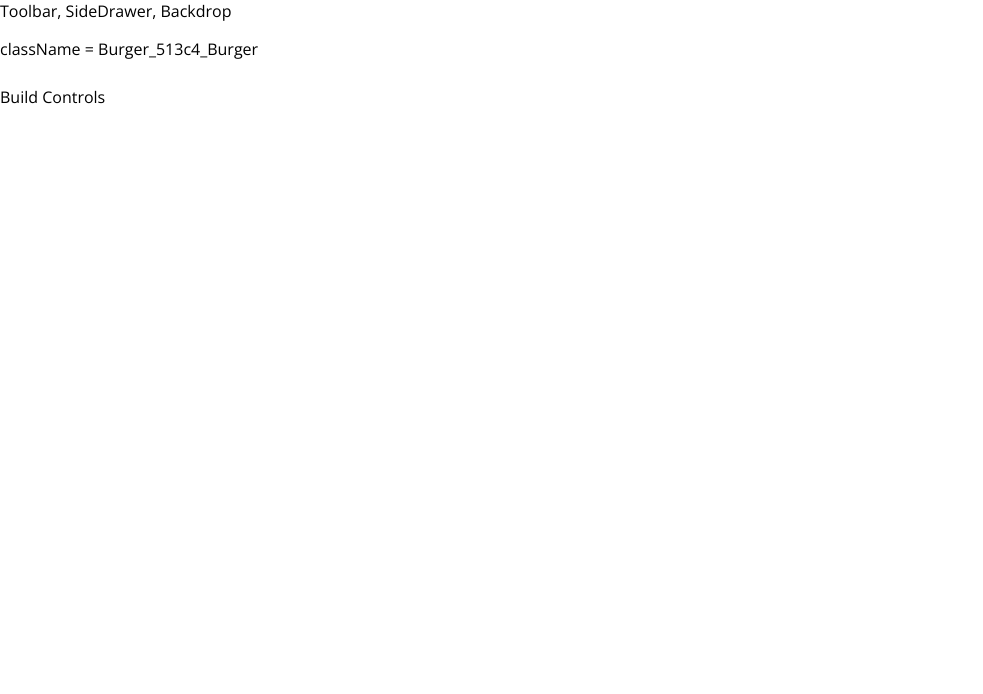
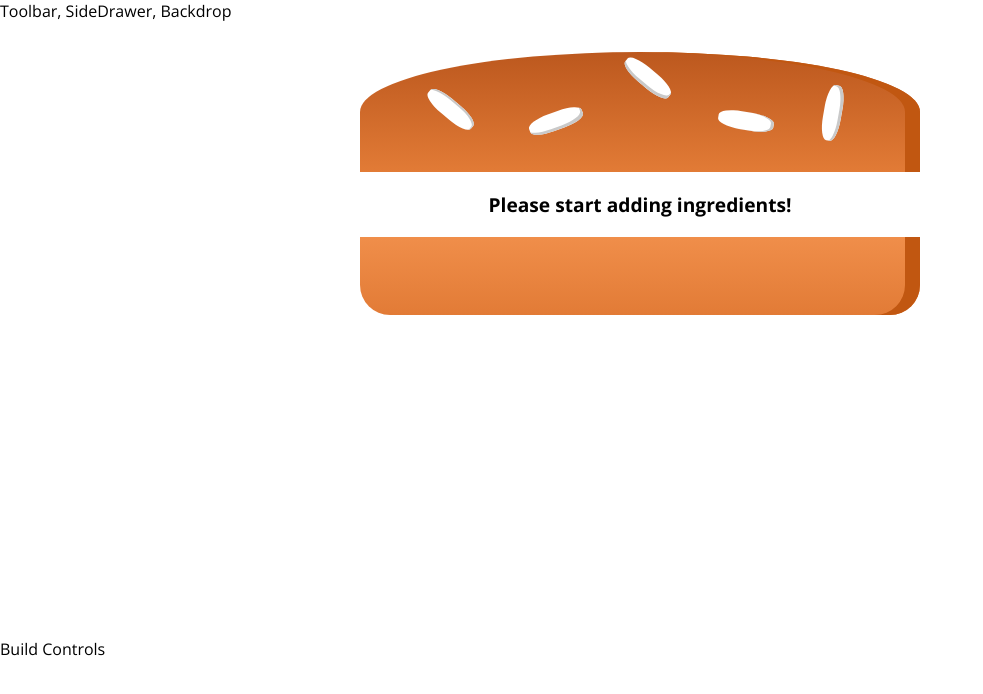
Before and after one commit to noaFeldberg/HamburgerAPP, a React (Create React App) app: page / in a window 1280 px wide. Shown: the top 694 px of the page, without its empty margins (0-983 px from the left). Built offline with nearby package versions, Linux system fonts and the light colour scheme.

Commit message:
changed data

```diff
--- a/src/components/Burger/Burger.js
+++ b/src/components/Burger/Burger.js
@@ -1,17 +1,29 @@
-import React from 'react'
+import React from 'react';
 
-import classes from './Burger.module.css'
+import classes from './Burger.module.css';
 import BurgerIngredient from './BurgerIngredient/BurgerIngredient';
 
-const burger = (props) => {
-    return(
-        <div> className = {classes.Burger}
+const burger = ( props ) => {
+
+    let transformedIngredients = Object.keys( props.ingredients )
+        .map( igKey => {
+            return [...Array( props.ingredients[igKey] )].map( ( _, i ) => {
+                return <BurgerIngredient key={igKey + i} type={igKey} />;
+            } );
+        } )
+        .reduce((arr, el) => {
+            return arr.concat(el)
+        }, []);
+    if (transformedIngredients.length === 0) {
+        transformedIngredients = <p>Please start adding ingredients!</p>;
+    }
+    return (
+        <div className={classes.Burger}>
             <BurgerIngredient type="bread-top" />
-            <BurgerIngredient type="cheese" />
-            <BurgerIngredient type="meat" />
+            {transformedIngredients}
             <BurgerIngredient type="bread-bottom" />
         </div>
     );
-}
+};
 
 export default burger;
--- a/src/components/Burger/Burger.module.css
+++ b/src/components/Burger/Burger.module.css
@@ -2,16 +2,16 @@
     width: 100%;
     margin: auto;
     height: 250px;
-    overflow: scroll;
+    overflow: auto;
     text-align: center;
     font-weight: bold;
     font-size: 1.2rem;
 }
 
-@media (min-width: 1000px) and (min-height: 700px) {
+@media (min-width: 500px) and (min-height: 400px) {
     .Burger {
-        width: 700px;
-        height: 600px;
+        width: 350px;
+        height: 300px;
     }
 }
 
@@ -22,9 +22,9 @@
     }
 }
 
-@media (min-width: 500px) and (min-height: 400px) {
+@media (min-width: 1000px) and (min-height: 700px) {
     .Burger {
-        width: 350px;
-        height: 300px;
+        width: 700px;
+        height: 600px;
     }
 }
--- a/src/containers/BurgerBuilder/BurgerBuilder.js
+++ b/src/containers/BurgerBuilder/BurgerBuilder.js
@@ -1,15 +1,25 @@
 import React, { Component } from 'react';
-import Aux from '../../hoc/Auxiliary'
+
+import Aux from '../../hoc/Auxiliary';
 import Burger from '../../components/Burger/Burger';
 
 class BurgerBuilder extends Component {
+
+    state = {
+        ingredients: {
+            salad: 0,
+            bacon: 0,
+            cheese: 0,
+            meat: 0
+        }
+    }
+
     render () {
         return (
             <Aux>
-                <Burger />
+                <Burger ingredients={this.state.ingredients} />
                 <div>Build Controls</div>
             </Aux>
-
         );
     }
 }
```
